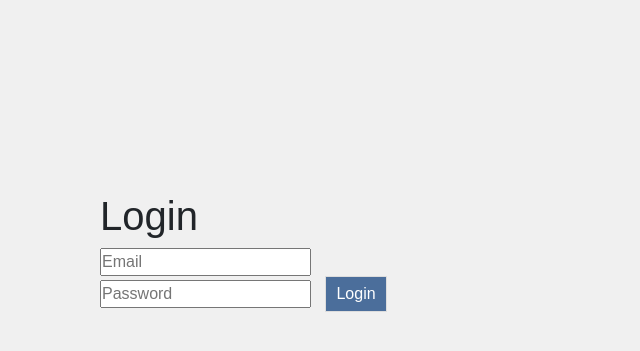
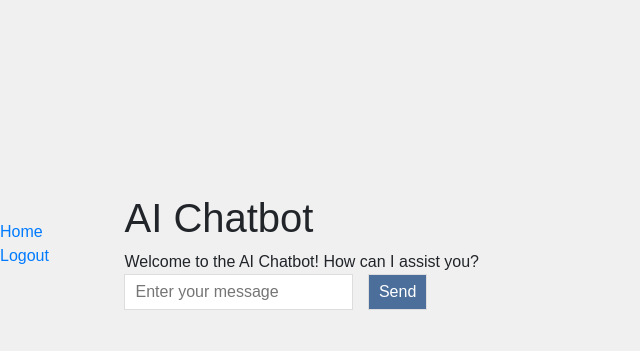
Before and after one commit to nesmrten/AI-beks, a Flask app: template templates/index.html in a window 1280 px wide. Shown: the part 148-499 px from the top of the page, without its empty margins (0-640 px from the left). Run offline with Flask 3, Linux system fonts and the light colour scheme; the template is opened without the code that fills it, so the values that code supplies are empty; some libraries are stand-ins or nearby versions.

Commit message:
Add files via upload

```diff
--- a/app.py
+++ b/app.py
@@ -1,14 +1,18 @@
+from flask import Flask, render_template, request, redirect, url_for, flash, session, jsonify
+from flask_login import current_user, login_required
 from flask_sqlalchemy import SQLAlchemy
 from flask_migrate import Migrate
 from werkzeug.security import generate_password_hash, check_password_hash
-from flask import Flask, render_template, request, redirect, url_for, flash, session
 from flask_login import LoginManager, UserMixin, login_user, login_required, logout_user
 from flask_wtf.csrf import generate_csrf
 from config import Config
 from sqlalchemy.exc import IntegrityError
 import secrets
 import string
+from datetime import datetime, timedelta
 from forms import RegistrationForm
+from forms import LoginForm
+
 
 app = Flask(__name__)
 app.config.from_object(Config)
@@ -49,24 +53,22 @@ class User(db.Model, UserMixin):
 def load_user(user_id):
     return User.query.get(int(user_id))
 
-@app.route("/")
-def index():
+@app.route("/home")
+def home():
     return render_template("index.html")
 
-@app.route("/login", methods=["GET", "POST"])
+@app.route('/login', methods=['GET', 'POST'])
 def login():
-    if request.method == "POST":
-        email = request.form.get("email")
-        password = request.form.get("password")
-        user = User.query.filter_by(email=email).first()
-        if user and check_password_hash(user.password, password):
-            # Log the user in
-            session["user_id"] = user.id
-            flash('Login successful!', 'success')
-            return redirect(url_for('index'))
-        flash('Invalid email or password', 'error')
-    csrf_token = generate_csrf()
-    return render_template("login.html", csrf_token=csrf_token)
+    form = LoginForm()
+    if form.validate_on_submit():
+        user = User.query.filter_by(email=form.email.data).first()
+        if user and user.check_password(form.password.data):
+            login_user(user, remember=form.remember_me.data)
+            return redirect(url_for('home'))
+        else:
+            flash('Invalid email or password')
+            return redirect(url_for('login'))
+    return render_template('login.html', title='Sign In', form=form)
 
 @app.route('/register', methods=['GET', 'POST'])
 def register():
@@ -80,7 +82,8 @@ def register():
             return redirect(url_for('login'))
         except IntegrityError:
             db.session.rollback()
-            flash('Email address is already in use. Please choose a different email address.')
+            flash(
+                'Email address is already in use. Please choose a different email address.')
             return redirect(url_for('register'))
     return render_template('register.html', title='Register', form=form)
 
@@ -95,12 +98,16 @@ def signup():
         return redirect(url_for('login'))
     return render_template("signup.html")
 
-
 @app.route('/logout')
 @login_required
 def logout():
     logout_user()
     return redirect(url_for('login'))
+
+@app.route('/protected')
+@login_required
+def protected():
+    return 'protected.html'
 
 @app.route('/get', methods=['POST'])
 def get_bot_response():
--- a/forms.py
+++ b/forms.py
@@ -9,7 +9,6 @@ class RegistrationForm(FlaskForm):
     submit = SubmitField('Sign Up')
 
 class LoginForm(FlaskForm):
-    username = StringField('Username', validators=[DataRequired()])
+    email = StringField('Email', validators=[DataRequired(), Email()])
     password = PasswordField('Password', validators=[DataRequired()])
-    remember = BooleanField('Remember Me')
-    submit = SubmitField('Login')
+    submit = SubmitField('Log In')
--- /dev/null
+++ b/static/js/script.js
@@ -0,0 +1,39 @@
+document.addEventListener("DOMContentLoaded", function () {
+    let form = document.getElementById("user-input-form");
+    let input = document.getElementById("user-input");
+
+    if(form) { // Add this condition to check if the element exists before adding the event listener
+        form.addEventListener("submit", function (event) {
+            event.preventDefault();
+            let userMsg = input.value.trim();
+            if (userMsg === "") {
+                return;
+            }
+
+            input.value = "";
+            appendMessage("user-msg", userMsg);
+
+            fetch("/get", {
+                method: "POST",
+                headers: {
+                    "Content-Type": "application/x-www-form-urlencoded"
+                },
+                body: "msg=" + encodeURIComponent(userMsg)
+            })
+                .then(response => response.json())
+                .then(data => {
+                    appendMessage("chatbot-msg", data["response"]);
+                })
+                .catch(error => {
+                    console.error("Error fetching chatbot response:", error);
+                });
+        });
+    }
+
+    function appendMessage(className, textContent) {
+        let msgDiv = document.createElement("div");
+        msgDiv.className = className;
+        msgDiv.textContent = textContent;
+        document.getElementById("chatbox").appendChild(msgDiv);
+    }
+});
--- a/templates/base.html
+++ b/templates/base.html
@@ -8,6 +8,12 @@
     <title>{% block title %}Flask App{% endblock %}</title>
   </head>
   <body>
+    <nav>
+      <ul>
+        <li><a href="/home">Home</a></li>
+        <li><a href="/logout">Logout</a></li>
+      </ul>
+    </nav>
     <div class="container">
       {% for message in get_flashed_messages() %}
         <div class="alert alert-success">
--- a/templates/index.html
+++ b/templates/index.html
@@ -1,12 +1,19 @@
 {% extends 'base.html' %}
 
 {% block content %}
-  <div class="container">
-    <h1>Login</h1>
-    <form method="post">
-      <input type="email" name="email" placeholder="Email" required><br>
-      <input type="password" name="password" placeholder="Password" required autocomplete="off">
-      <button type="submit">Login</button>
-    </form>
+<div class="container">
+  </nav>
+  <h1>AI Chatbot</h1>
+  <div id="chatbox">
+    <div class="chatbot-msg">
+      Welcome to the AI Chatbot! How can I assist you?
+    </div>
   </div>
+  <form id="user-input-form">
+    <input type="text" id="user-input" placeholder="Enter your message" autocomplete="off" required />
+    <button type="submit">Send</button>
+  </form>
+</div>
+
+<script src="{{ url_for('static', filename='js/script.js') }}"></script>
 {% endblock %}
```
Also changed, not shown: config.py (added, +7 -0 lines), templates/protected.html (+7 -11 lines).
